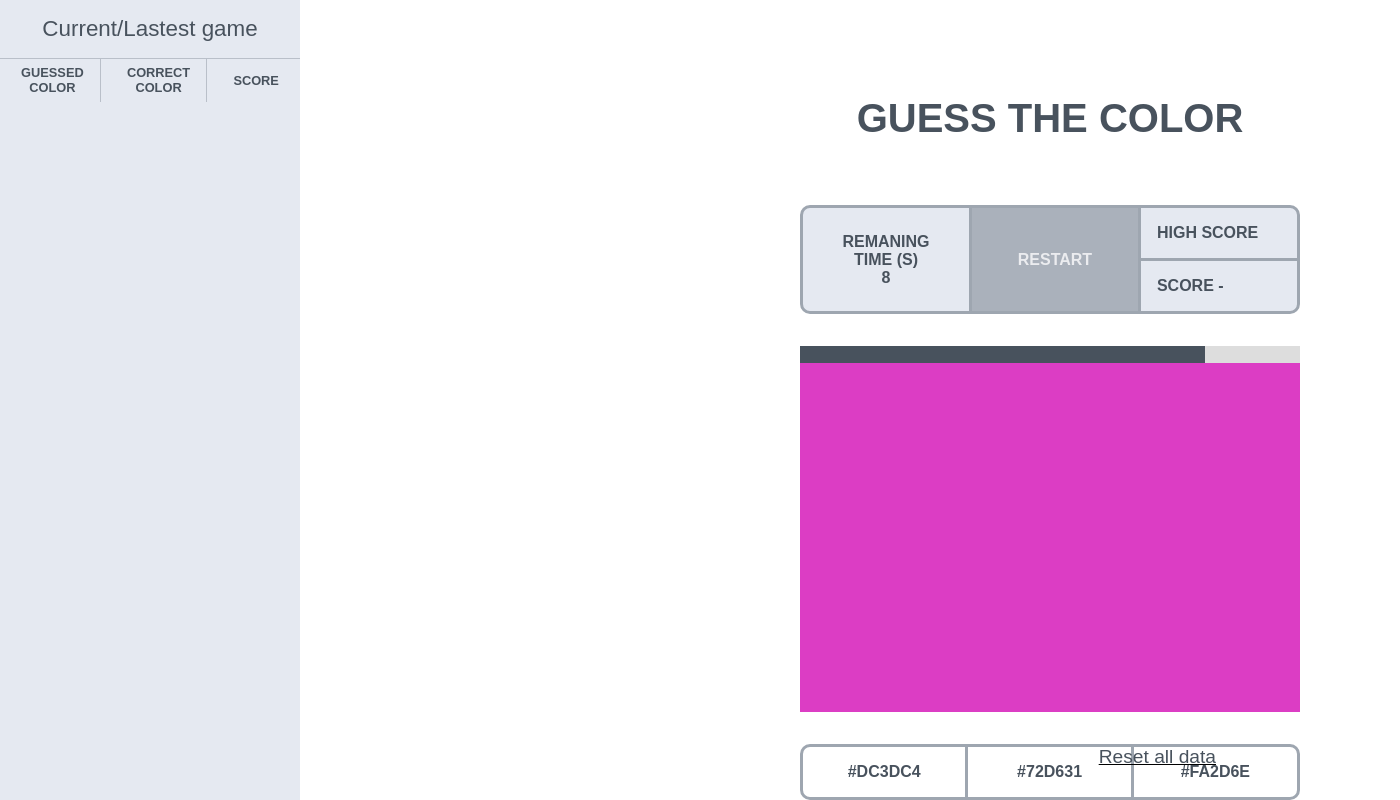
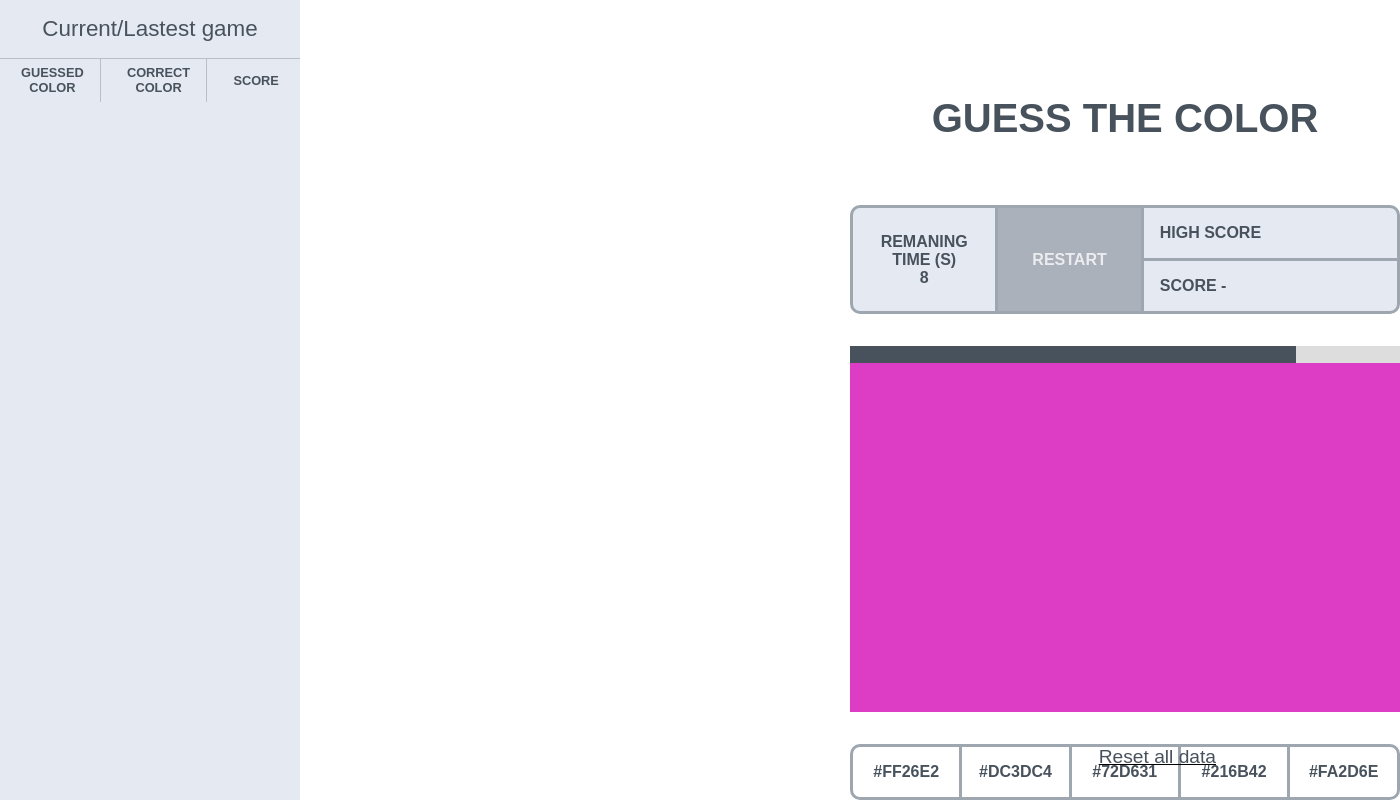
Before and after one commit to Arthur-Cyberpunk/hexa_challenge, a React (Create React App) app: page /game in a window 1280 px wide. Both pictures are taken after a click on the button "START". Shown: the whole page, 1400 px wide, since content can reach past the window. Built offline with nearby package versions, Linux system fonts and the light colour scheme.

Commit message:
create optional feature

```diff
--- a/src/components/Home/index.jsx
+++ b/src/components/Home/index.jsx
@@ -11,7 +11,7 @@ import "./styles.scss";
 const Home = () => {
   const [modalOpen, setModalOpen] = useState(false);
 
-  const { chooseDifficulty, setChooseDifficulty } = useContext(GameContext);
+  const { chooseDifficulty, setChooseDifficulty, nickName, setNickName } = useContext(GameContext);
 
   const difficultyChosen = (props) => {
     setChooseDifficulty(props);
@@ -25,7 +25,7 @@ const Home = () => {
           Welcome to <br /> Hexa Challenge
         </h1>
       </div>
-      <Link to="/">
+      <Link to="/game">
         <button className="startButton">Start</button>
       </Link>
       <div className="options">
@@ -36,6 +36,9 @@ const Home = () => {
           name="nickName"
           id="nickName"
           placeholder="Enter your nickname"
+          maxlength="10"
+          value={nickName}
+          onChange={(e) => setNickName(e.target.value)}
         />
         <div className="difficulty">
           <span className="titleLevels">Choose your difficult level</span>
--- a/src/components/ModalGame/index.jsx
+++ b/src/components/ModalGame/index.jsx
@@ -5,8 +5,6 @@ import SideMenu from "../SideMenu";
 import "./styles.scss";
 
 const ModalGame = () => {
-  const [currentColor, setCurrentColor] = useState("");
-  const [options, setOptions] = useState([]);
   const [score, setScore] = useState(0);
   const [timeLeft, setTimeLeft] = useState(10);
   const totalTime = 10;
@@ -14,35 +12,22 @@ const ModalGame = () => {
 
   const [highScore, setHighScore] = ScoreLocalStorage("high_score");
 
-  const { colorTime, active, setActive, setSecondsChoose, setColors, secondsLeft, setSecondsLeft } =
-    useContext(GameContext);
-
-  const generateRandomColor = () => {
-    const letters = "0123456789ABCDEF";
-    let color = "#";
-    for (let i = 0; i < 6; i++) {
-      color += letters[Math.floor(Math.random() * 16)];
-    }
-    return color;
-  };
-
-  const startGame = () => {
-    if (secondsLeft === 0) {
-      setColors([]);
-      setSecondsLeft(10);
-    }
-
-    const correctColor = generateRandomColor();
-    const randomColor1 = generateRandomColor();
-    const randomColor2 = generateRandomColor();
-
-    const randomOptions = [correctColor, randomColor1, randomColor2];
-    randomOptions.sort(() => Math.random() - 0.5);
-
-    setCurrentColor(correctColor);
-    setOptions(randomOptions);
-    setActive(true);
-  };
+  const {
+    colorTime,
+    active,
+    setActive,
+    setSecondsChoose,
+    setColors,
+    secondsLeft,
+    setSecondsLeft,
+    currentColor,
+    setCurrentColor,
+    options,
+    setOptions,
+    startGame,
+    chooseDifficulty,
+    nickName,
+  } = useContext(GameContext);
 
   const checkAnswer = (selectedColor) => {
     setTimeLeft(totalTime);
@@ -76,6 +61,7 @@ const ModalGame = () => {
       setColors([]);
       startGame();
       setActive(true);
+      setSecondsLeft(10)
     }
   };
 
@@ -95,12 +81,14 @@ const ModalGame = () => {
     } else if (secondsLeft <= 0) {
       resetGame();
       setActive(false);
-      setSecondsLeft(0)
+      setSecondsLeft(0);
 
       if (highScore < score) {
-        setHighScore(score);
+        setHighScore([score, nickName]);
       }
     }
+
+    console.log(highScore)
 
     return () => clearTimeout(seconds);
   }, [secondsLeft, active]);
@@ -158,7 +146,8 @@ const ModalGame = () => {
         {active ? (
           <div className="boxRandomColors">
             {options.map((hexaColor, index) => (
-              <li key={index} onClick={() => checkAnswer(hexaColor)}>
+              <li className={`${chooseDifficulty === 'easy' ? "active" : chooseDifficulty === 'medium' ? "active2" : 'active3'}`}
+              key={index} onClick={() => checkAnswer(hexaColor)}>
                 {hexaColor}
               </li>
             ))}
--- a/src/components/ModalGame/styles.scss
+++ b/src/components/ModalGame/styles.scss
@@ -17,7 +17,7 @@
     }
 
     .boxTime {
-      width: 500px;
+      width: 550px;
       display: flex;
       margin-top: 4rem;
       border-radius: 10px;
@@ -56,7 +56,7 @@
       }
 
       .boxScore {
-        width: 50%;
+        width: 100%;
 
         .score {
           color: #48525d;
@@ -77,7 +77,7 @@
     }
 
     .timer-container {
-      width: 500px;
+      width: 550px;
       height: 20px;
       background-color: #ddd;
       overflow: hidden;
@@ -92,7 +92,7 @@
     }
 
     .boxColor {
-      width: 500px;
+      width: 550px;
       height: 400px;
       background-color: #feeed8;
       display: flex;
@@ -116,7 +116,7 @@
     }
 
     .boxRandomColors {
-      width: 500px;
+      width: 550px;
       display: flex;
       text-align: center;
       margin-top: 2rem;
@@ -127,13 +127,21 @@
         width: 100%;
         color: #48525d;
         border-right: 3px solid #9ea6b0;
-        padding: 1rem 1rem;
+        padding: 1rem ;
         font-weight: 600;
         cursor: pointer;
         list-style: none;
       }
 
-      li:nth-child(3) {
+      .active:nth-child(3) {
+        border-right: none;
+      }
+
+      .active2:nth-child(4) {
+        border-right: none;
+      }
+
+      .active3:nth-child(5) {
         border-right: none;
       }
     }
--- a/src/contexts/gameContext.jsx
+++ b/src/contexts/gameContext.jsx
@@ -7,7 +7,10 @@ const GameProvider = ({ children }) => {
   const [active, setActive] = useState(false);
   const [secondsChoose, setSecondsChoose] = useState(0);
   const [secondsLeft, setSecondsLeft] = useState(10);
+  const [currentColor, setCurrentColor] = useState("");
+  const [options, setOptions] = useState([]);
   const [chooseDifficulty, setChooseDifficulty] = useState('');
+  const [nickName, setNickName] = useState('');
 
   const colorTime = (selectedColor, currentColor) => {
     if (selectedColor !== undefined && selectedColor === currentColor) {
@@ -26,6 +29,59 @@ const GameProvider = ({ children }) => {
     }
   };
 
+  const generateRandomColor = () => {
+    const letters = "0123456789ABCDEF";
+    let color = "#";
+    for (let i = 0; i < 6; i++) {
+      color += letters[Math.floor(Math.random() * 16)];
+    }
+    return color;
+  };
+
+  const startGame = () => {
+    if (secondsLeft === 0) {
+      setColors([]);
+      setSecondsLeft(5);
+    }
+
+    if (chooseDifficulty === 'easy') {
+      const correctColor = generateRandomColor();
+      const randomColor1 = generateRandomColor();
+      const randomColor2 = generateRandomColor();
+
+      const randomOptions = [correctColor, randomColor1, randomColor2];
+      randomOptions.sort(() => Math.random() - 0.5);
+
+      setCurrentColor(correctColor);
+      setOptions(randomOptions);
+    } else if (chooseDifficulty === 'medium') {
+      const correctColor = generateRandomColor();
+      const randomColor1 = generateRandomColor();
+      const randomColor2 = generateRandomColor();
+      const randomColor3 = generateRandomColor();
+
+      const randomOptions = [correctColor, randomColor1, randomColor2, randomColor3];
+      randomOptions.sort(() => Math.random() - 0.5);
+
+      setCurrentColor(correctColor);
+      setOptions(randomOptions);
+    } else {
+      const correctColor = generateRandomColor();
+      const randomColor1 = generateRandomColor();
+      const randomColor2 = generateRandomColor();
+      const randomColor3 = generateRandomColor();
+      const randomColor4 = generateRandomColor();
+
+      const randomOptions = [correctColor, randomColor1, randomColor2, randomColor3, randomColor4];
+      randomOptions.sort(() => Math.random() - 0.5);
+
+      setCurrentColor(correctColor);
+      setOptions(randomOptions);
+    }
+
+    setActive(true);
+  };
+
   return (
     <GameContext.Provider
       value={{
@@ -39,6 +95,13 @@ const GameProvider = ({ children }) => {
         setSecondsLeft,
         chooseDifficulty,
         setChooseDifficulty,
+        currentColor,
+        setCurrentColor,
+        options,
+        setOptions,
+        startGame,
+        nickName,
+        setNickName,
       }}
     >
       {children}
--- a/src/hooks/scoreLocalStorage.jsx
+++ b/src/hooks/scoreLocalStorage.jsx
@@ -6,13 +6,16 @@ const ScoreLocalStorage = (key) => {
 
   const [value, setValue] = useState(() => {
     const storedValue = localStorage.getItem(key);
+    const highScore = JSON.parse(storedValue);
 
-    return storedValue;
+    return highScore;
   });
 
+  console.log(value)
+
   useEffect(() => {
-    if (value > 0 && secondsLeft === 0) {
-      localStorage.setItem("high_score", `${value}`);
+    if (value && secondsLeft === 0) {
+      localStorage.setItem("high_score", JSON.stringify(value));
     }
   }, [secondsLeft, value]);
 
```
